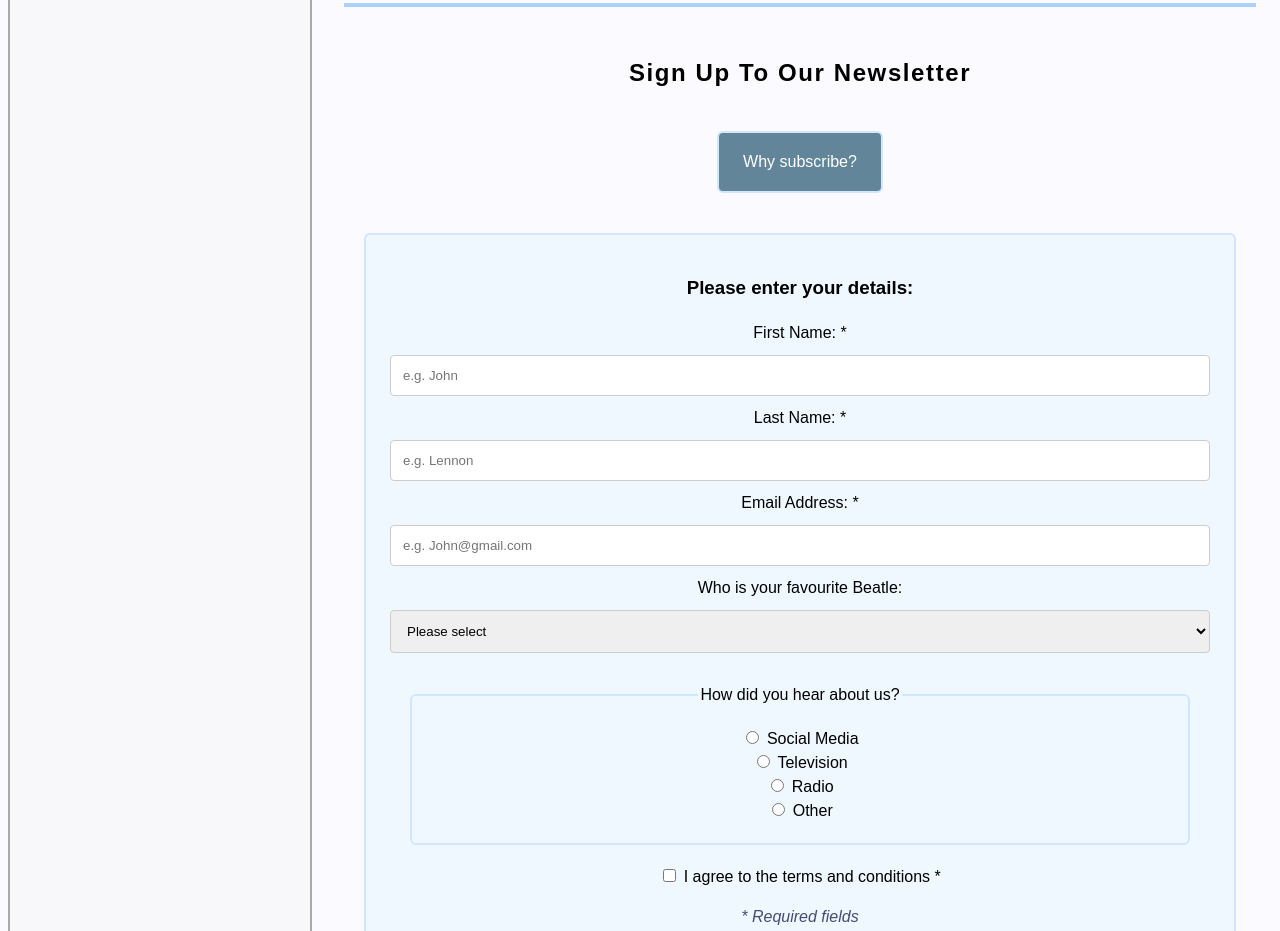
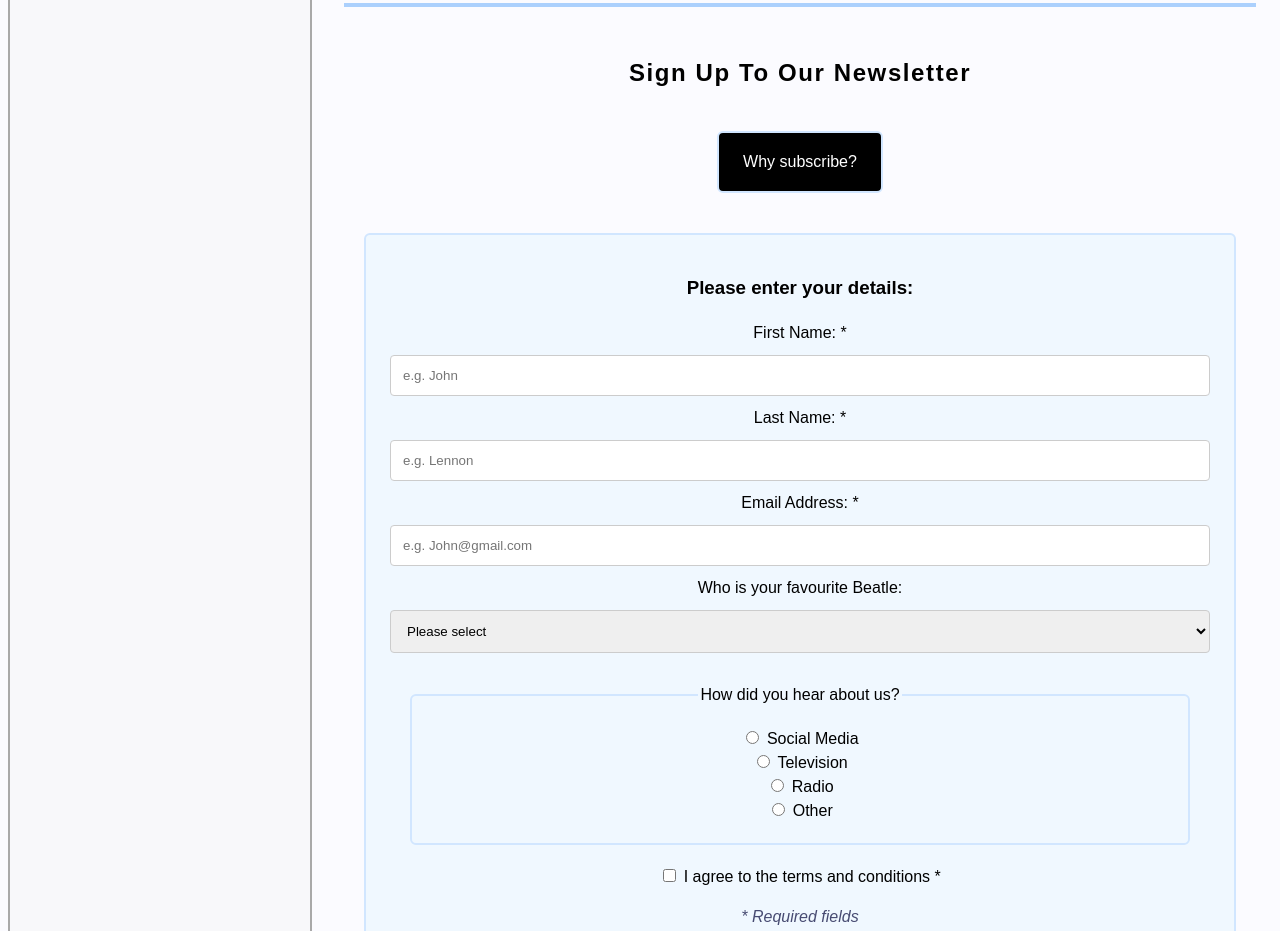
Before and after one commit to AdamAdamAdamP/MyFirstWebApp, a plain HTML site: page index.html in a window 1280 px wide. Shown: the part 3538-4469 px from the top of the page. Drawn offline with nearby package versions, Linux system fonts and the light colour scheme; no server answers.

Commit message:
black submit button, testing accessibility

```diff
--- a/styles.css
+++ b/styles.css
@@ -159,7 +159,8 @@
     text-decoration: none;
     display: inline-block;
     font-size: 1rem;
-    background-color: rgb(99, 133, 153);
+    /* background-color: rgb(99, 133, 153); */
+    background-color: black;
     margin: 1.25rem;
     cursor: pointer;
   }
```
